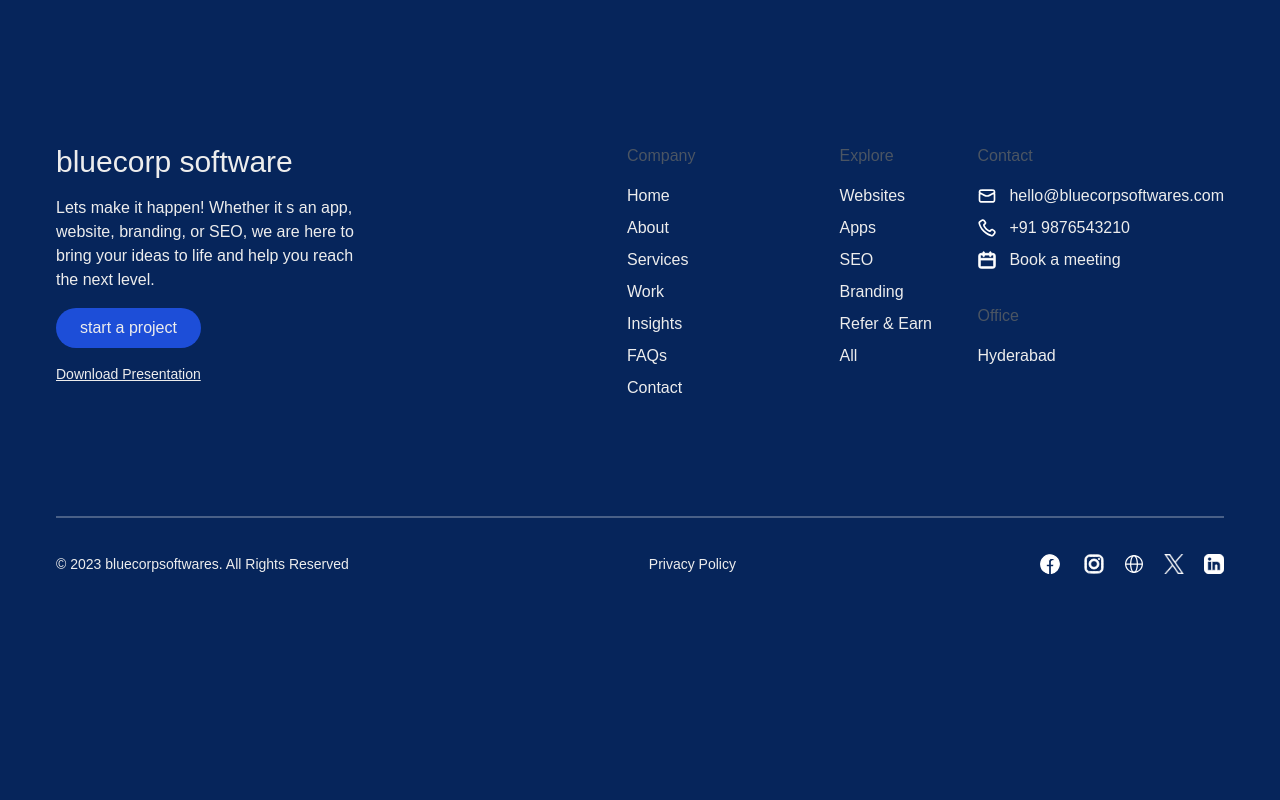
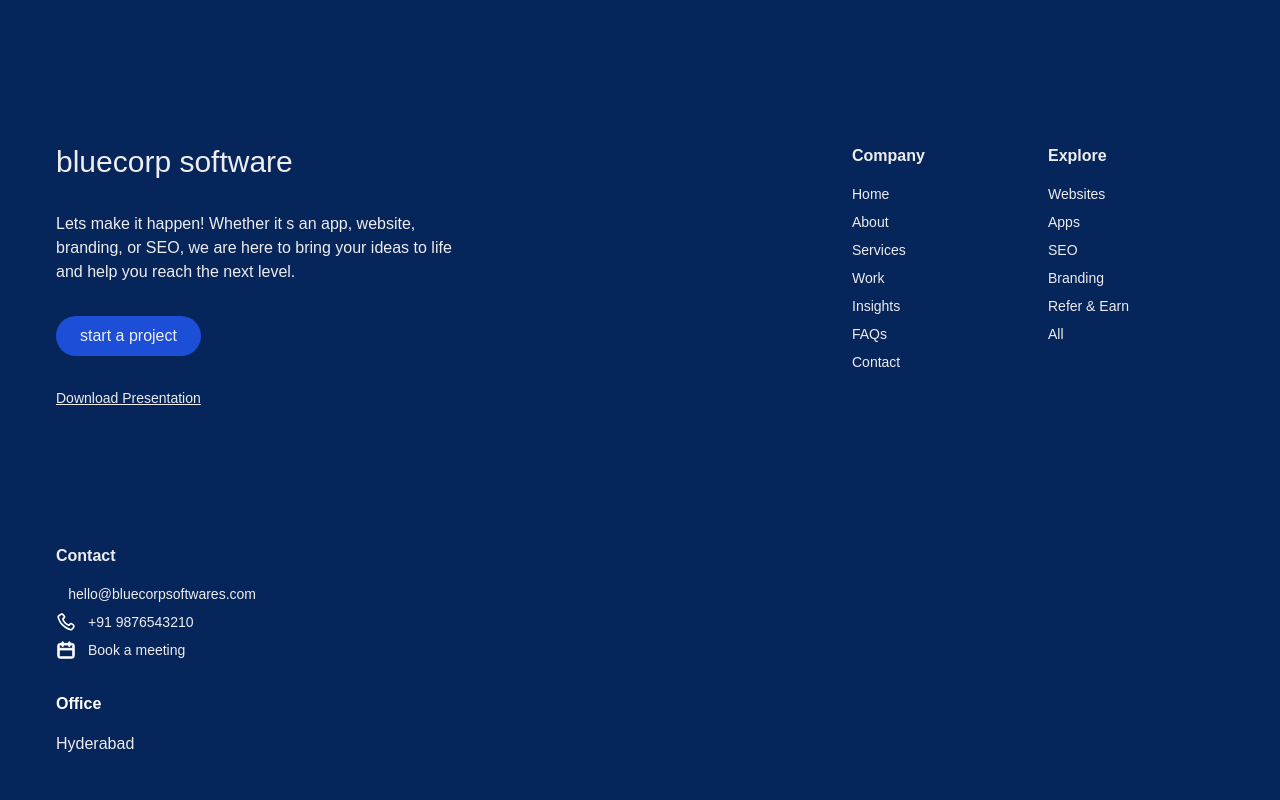
Before and after one commit to ppdr2002/bluecorp.website.github.io, a Next.js app: page / in a window 1280 px wide. Shown: the part 900-1700 px from the top of the page. Before the commit the page ends 1510 px from the top, so only its background shows below. Built offline with nearby package versions, Linux system fonts and the light colour scheme.

Commit message:
footer update

```diff
--- a/app/components/Footer.tsx
+++ b/app/components/Footer.tsx
@@ -6,18 +6,16 @@ export default function Footer() {
         <div>
             {/* FOOTER */}
             <footer className="lg:px-14 md:px-6 px-4 py-8">
-                <div className="flex flex-wrap items-start gap-4 justify-between">
-                    <div className="py-5 flex flex-col gap-4 lg:w-[45%] w-full">
+                <div className="flex flex-wrap items-start md:gap-24 gap-4">
+                    <div className="py-5 flex flex-col gap-8 lg:w-[700px] md:w-[350px] w-full">
                         <h1 className="text-3xl">bluecorp software</h1>
-                        <p className="lg:pr-52">Lets make it happen! Whether it s an app, website, branding, or SEO, we are here to bring your ideas to life and help you reach the next level.</p>
+                        <p className="lg:pr-[280px] md:pr-5">Lets make it happen! Whether it s an app, website, branding, or SEO, we are here to bring your ideas to life and help you reach the next level.</p>
                         <button className="px-6 py-2 w-fit bg-blue-700 rounded-full">start a project</button>
                         <Link href={"/#"} className="underline text-sm">Download Presentation</Link>
                     </div>
-                    <div className="flex justify-between w-full md:w-fit md:gap-36
-                    ">
-                        <div className="py-5 flex flex-col gap-4 lg:w-fit w-full">
-                            <h1 className="text-gray-600">Company</h1>
-                            <ul className="flex flex-col gap-2">
+                    <div className="py-5 flex flex-col gap-4 lg:w-[100px] md:w-[300px] w-[150px]">
+                            <h1 className="font-bold">Company</h1>
+                            <ul className="flex flex-col gap-2 text-sm">
                                 <Link href={"/#"} className="hover:underline"><li>Home</li></Link>
                                 <Link href={"/#"} className="hover:underline"><li>About</li></Link>
                                 <Link href={"/#"} className="hover:underline"><li>Services</li></Link>
@@ -26,10 +24,10 @@ export default function Footer() {
                                 <Link href={"/#"} className="hover:underline"><li>FAQs</li></Link>
                                 <Link href={"/#"} className="hover:underline"><li>Contact</li></Link>
                             </ul>
-                        </div>
-                        <div className="py-5 flex flex-col gap-4 lg:w-fit w-full">
-                            <h1 className="text-gray-600">Explore</h1>
-                            <ul className="flex flex-col gap-2">
+                    </div>
+                    <div className="py-5 flex flex-col gap-4 lg:w-[100px] md:w-[350px] w-[150px]">
+                            <h1 className="font-bold">Explore</h1>
+                            <ul className="flex flex-col gap-2 text-sm">
                                 <Link href={"/#"} className="hover:underline"><li>Websites</li></Link>
                                 <Link href={"/#"} className="hover:underline"><li>Apps</li></Link>
                                 <Link href={"/#"} className="hover:underline"><li>SEO</li></Link>
@@ -37,19 +35,18 @@ export default function Footer() {
                                 <Link href={"/#"} className="hover:underline"><li>Refer & Earn</li></Link>
                                 <Link href={"/#"} className="hover:underline"><li>All</li></Link>
                             </ul>
-                        </div>
                     </div>
-                    <div className="py-5 flex flex-col gap-8 lg:w-fit w-full">
+                    <div className="py-5 flex flex-col gap-8 lg:w-[200px] md:w-[300px] w-full">
                         <div className="flex flex-col gap-4">
-                            <h1 className="text-gray-600">Contact</h1>
-                            <div className="flex flex-col gap-2">
-                                <div className="flex gap-1 items-center"><span className="mr-2"><Image src="/mail.svg" alt="mail" width={20} height={20} /></span>hello@bluecorpsoftwares.com</div>
+                            <h1 className="font-bold">Contact</h1>
+                            <div className="flex flex-col gap-2 text-sm">
+                                <div className="flex gap-1 items-center"><span className="mr-2"><Image src="/mail.svg" alt="mail" width={21} height={20} /></span>hello@bluecorpsoftwares.com</div>
                                 <div className="flex gap-1 items-center"><span className="mr-2"><Image src="/call.svg" alt="call" width={20} height={20} /></span>+91 9876543210</div>
                                 <Link href={"/# "} className="flex gap-1 items-center"><span className="mr-2"><Image src="/calender.svg" alt="calender" width={20} height={20} /></span>Book a meeting</Link>
                             </div>
                         </div>
                         <div className="flex flex-col gap-4">
-                            <h1 className="text-gray-600">Office</h1>
+                            <h1 className="text-white font-bold">Office</h1>
                             <ul className="flex flex-col gap-2">
                                 <li>Hyderabad</li>
                             </ul>
```
